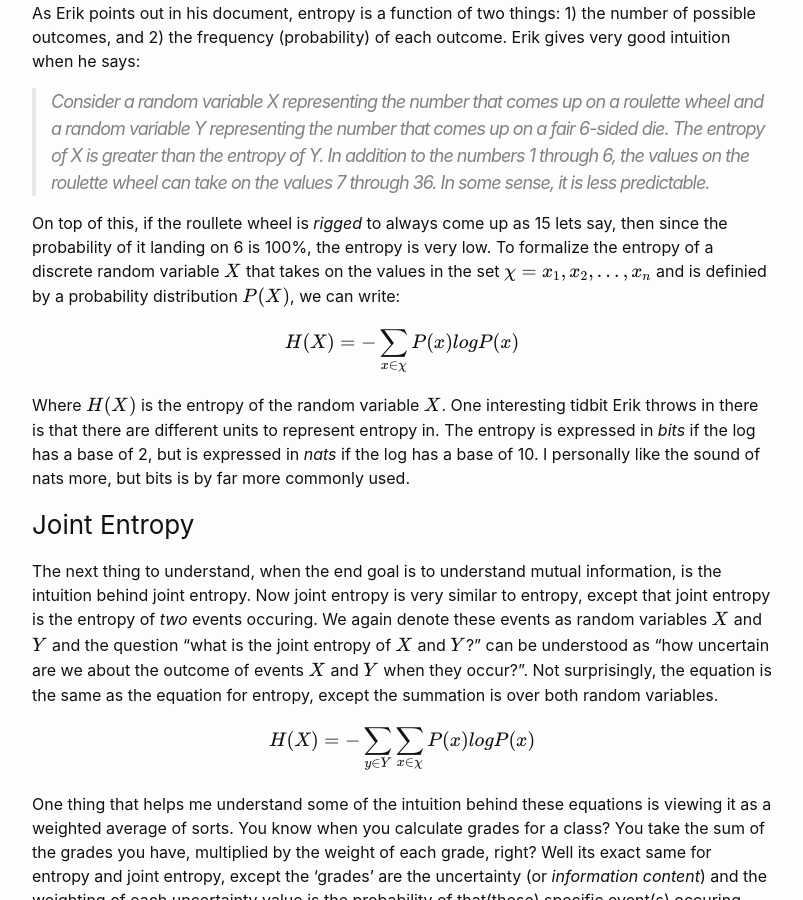
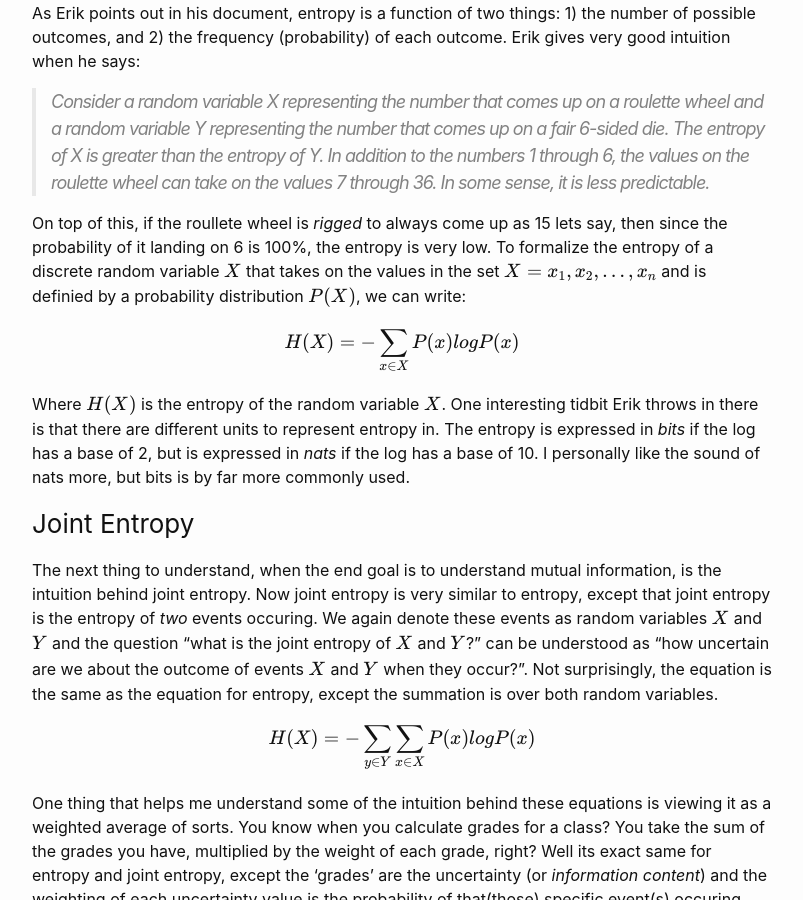
Before and after one commit to MKowal2/MKowal4.github.io, a Jekyll site: the page built from _posts/2020-01-19-Entropy-and-Mutual-Information:-A-Brief-Review.md, in a window 1280 px wide and 900 px high, scrolled down 907 px. Shown: the whole window, without its empty margins (238-1041 px from the left). Built offline with Jekyll 4.4.1, drawn with Linux system fonts in a browser that asks for light colours; formulas are drawn with MathJax 3.

Commit message:
Update 2020-01-19-Entropy-and-Mutual-Information:-A-Brief-Review.md

```diff
--- a/_posts/2020-01-19-Entropy-and-Mutual-Information:-A-Brief-Review.md
+++ b/_posts/2020-01-19-Entropy-and-Mutual-Information:-A-Brief-Review.md
@@ -19,10 +19,10 @@ As Erik points out in his document, entropy is a function of two things: 1) the
 
 >  Consider a random variable X representing the number that comes up on a roulette wheel and a random variable Y representing the number that comes up on a fair 6-sided die. The entropy of X is greater than the entropy of Y. In addition to the numbers 1 through 6, the values on the roulette wheel can take on the values 7 through 36. In some sense, it is less predictable.
 
-On top of this, if the roullete wheel is *rigged* to always come up as 15 lets say, then since the probability of it landing on 6 is 100%, the entropy is very low. To formalize the entropy of a discrete random variable $X$ that takes on the values in the set $\chi = \{x_1, x_2, ..., x_n\}$ and is definied by a probability distribution $P(X)$, we can write:
+On top of this, if the roullete wheel is *rigged* to always come up as 15 lets say, then since the probability of it landing on 6 is 100%, the entropy is very low. To formalize the entropy of a discrete random variable $X$ that takes on the values in the set $X = \{x_1, x_2, ..., x_n\}$ and is definied by a probability distribution $P(X)$, we can write:
 
 \begin{equation}
-H(X)=-\sum_{x\in\chi}P(x)logP(x)
+H(X)=-\sum_{x\in X}P(x)logP(x)
 \end{equation}
 
 Where $H(X)$ is the entropy of the random variable $X$. One interesting tidbit Erik throws in there is that there are different units to represent entropy in. The entropy is expressed in *bits* if the log has a base of 2, but is expressed in *nats* if the log has a base of 10. I personally like the sound of nats more, but bits is by far more commonly used.
@@ -33,7 +33,7 @@ Where $H(X)$ is the entropy of the random variable $X$. One interesting tidbit E
 The next thing to understand, when the end goal is to understand mutual information, is the intuition behind joint entropy. Now joint entropy is very similar to entropy, except that joint entropy is the entropy of *two* events occuring. We again denote these events as random variables $X$ and $Y$ and the question "what is the joint entropy of $X$ and $Y$?" can be understood as "how uncertain are we about the outcome of events $X$ and $Y$ when they occur?". Not surprisingly, the equation is the same as the equation for entropy, except the summation is over both random variables.
 
 \begin{equation}
-H(X)=-\sum_{y \in Y}\sum_{x\in\chi}P(x)logP(x)
+H(X)=-\sum_{y \in Y}\sum_{x\in X}P(x)logP(x)
 \end{equation}
 
 One thing that helps me understand some of the intuition behind these equations is viewing it as a weighted average of sorts. You know when you calculate grades for a class? You take the sum of the grades you have, multiplied by the weight of each grade, right? Well its exact same for entropy and joint entropy, except the 'grades' are the uncertainty (or *information content*) and the weighting of each uncertainty value is the probability of that(those) specific event(s) occuring, summed over all possible events.
```
